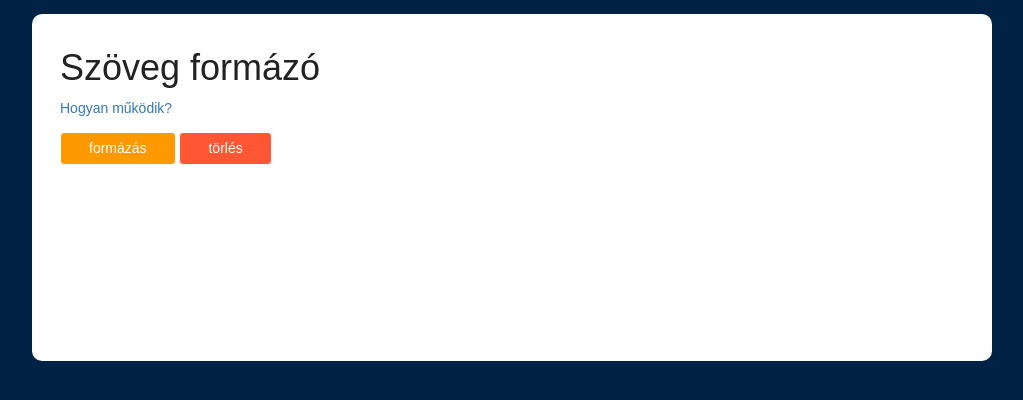
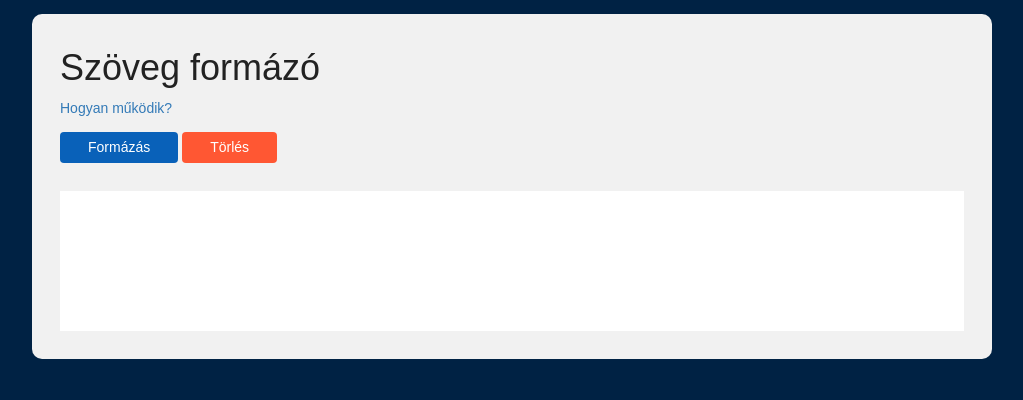
Before and after one commit to Joharaoc/szovegformazas, a plain HTML site: page index.html in a window 1280 px wide. Shown: the whole page, without its empty margins (128-1151 px from the left). Drawn offline with nearby package versions, Linux system fonts and the light colour scheme; some icons are missing.

Commit message:
make it pretty -er?

```diff
--- a/style.css
+++ b/style.css
@@ -19,21 +19,22 @@ content{
   margin: 1em auto;
   padding:1em 2em;
   border-radius: 10px;
-  background: #fff;
+  background: #f1f1f1;
 }
 button{
-  border:1px solid white;
+  border:0;
   border-radius:4px;
   color: white;
   padding: .4em 2em;
   font-size: 1em;
   margin: 1em 0;
+  text-transform: capitalize;
 }
 #replace{
-  background-color:#f90;
+  background-color:#0961b9;
 }
 #replace:hover {
-  background-color:#ff8000;
+  background-color:#033e79;
 }
 #clear{
   background-color:#FF5733;
```
